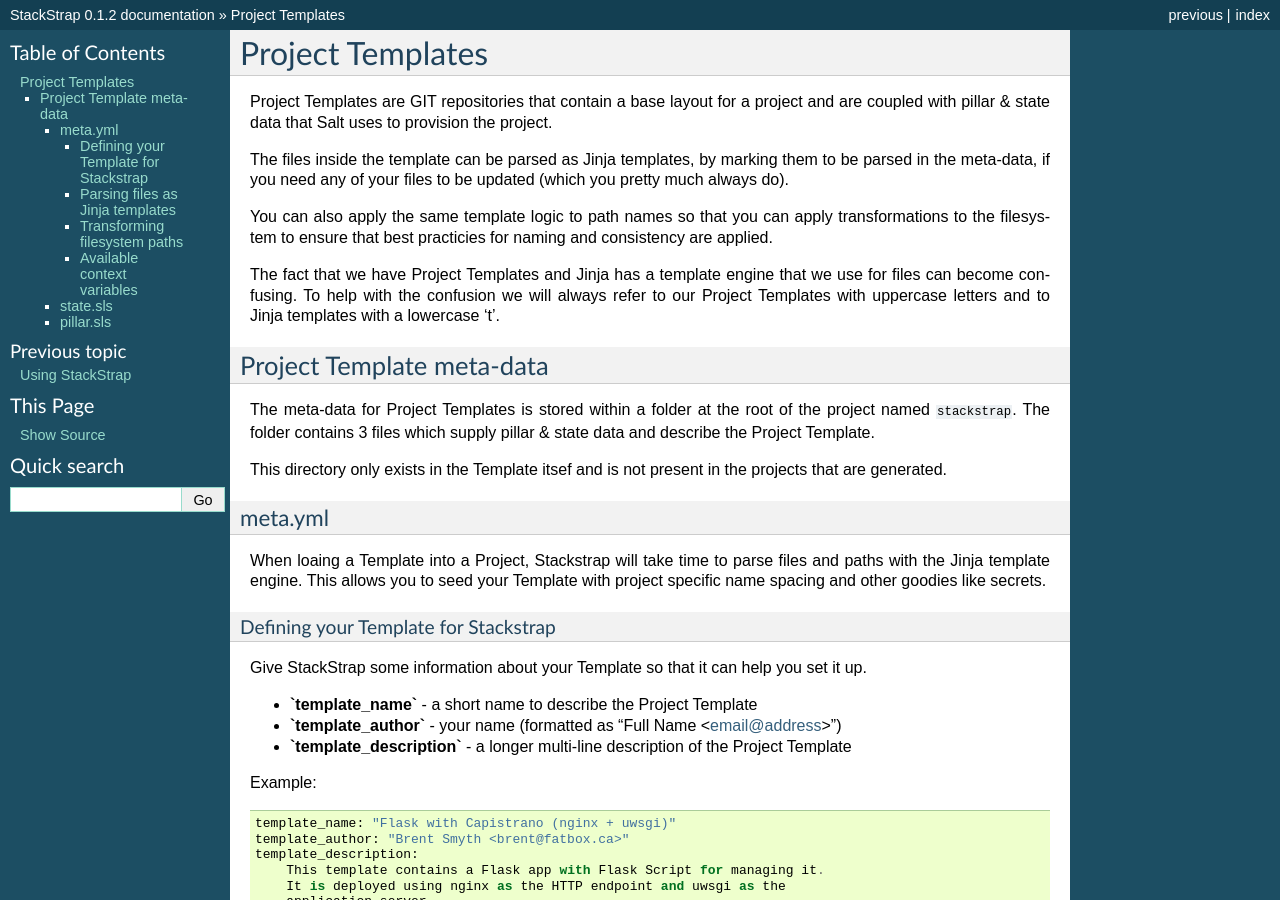
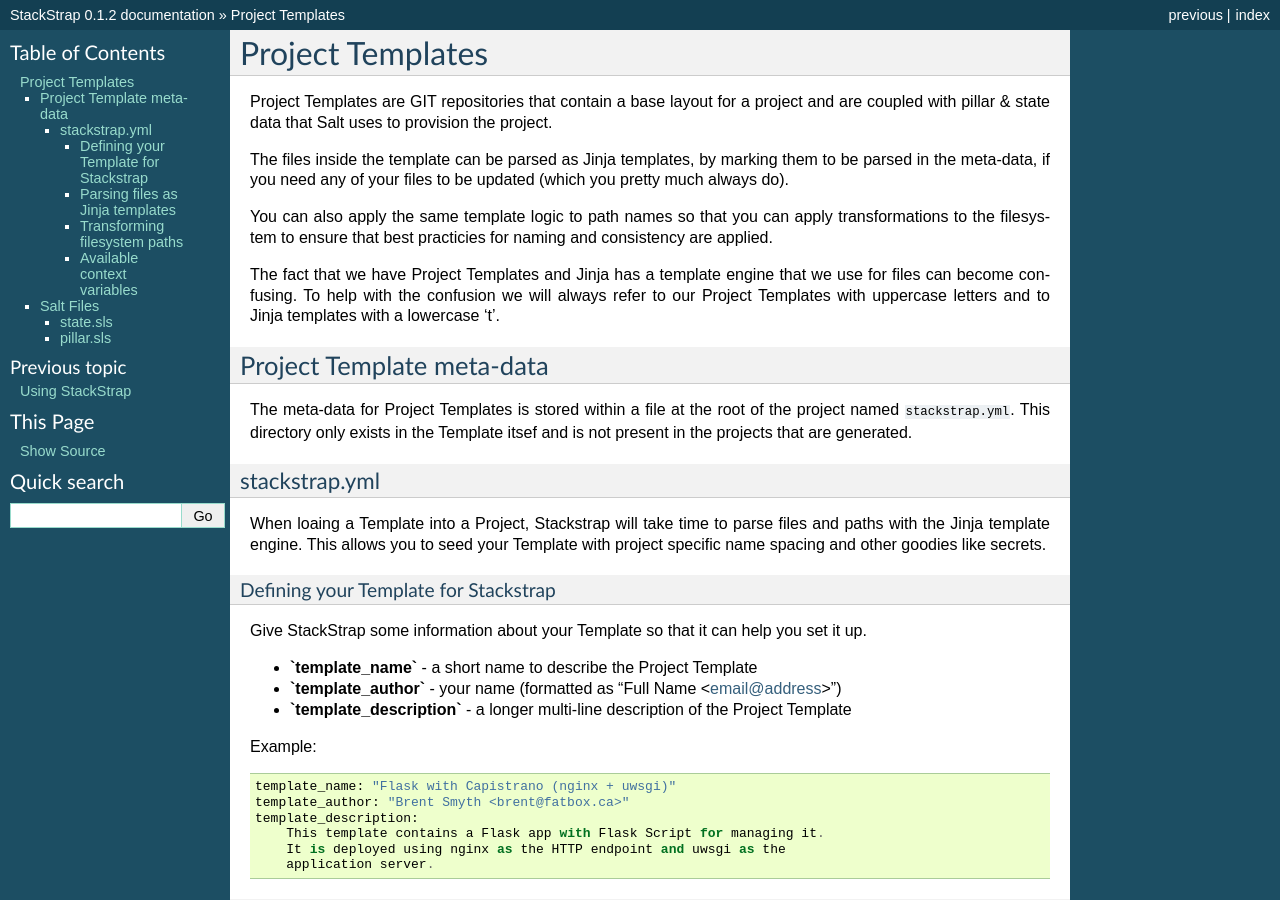
Before and after one commit to stackstrap/stackstrap, a Sphinx documentation site: the page built from docs/templates.rst, in a window 1280 px wide and 900 px high. Built offline with Sphinx 7.4.7, drawn with Linux system fonts in a browser that asks for light colours; some of the changed text lies outside the part shown.

Commit message:
Updated template docs to reflect changes to templates

```diff
--- a/docs/templates.rst
+++ b/docs/templates.rst
@@ -21,16 +21,13 @@
 
 Project Template meta-data
 --------------------------
-The meta-data for Project Templates is stored within a folder at the root of
-the project named ``stackstrap``. The folder contains 3 files which supply
-pillar & state data and describe the Project Template.
-
-This directory only exists in the Template itsef and is not present in the
-projects that are generated.
+The meta-data for Project Templates is stored within a file at the root of
+the project named ``stackstrap.yml``. This directory only exists in the
+Template itsef and is not present in the projects that are generated.
 
 
-meta.yml
-~~~~~~~~
+stackstrap.yml
+~~~~~~~~~~~~~~
 When loaing a Template into a Project, Stackstrap will take time to parse files
 and paths with the Jinja template engine. This allows you to seed your Template
 with project specific name spacing and other goodies like secrets.
@@ -101,6 +98,10 @@
 * **`master`** - the hostname of your master instace of StackStrap.
 * **`master_ip`** - the IP address of your master instance of Stackstrap.
 
+Salt Files
+----------
+The salt macros and pillar data are stored in a folder called `salt` at the
+root of the project.
 
 state.sls
 ~~~~~~~~~
```
